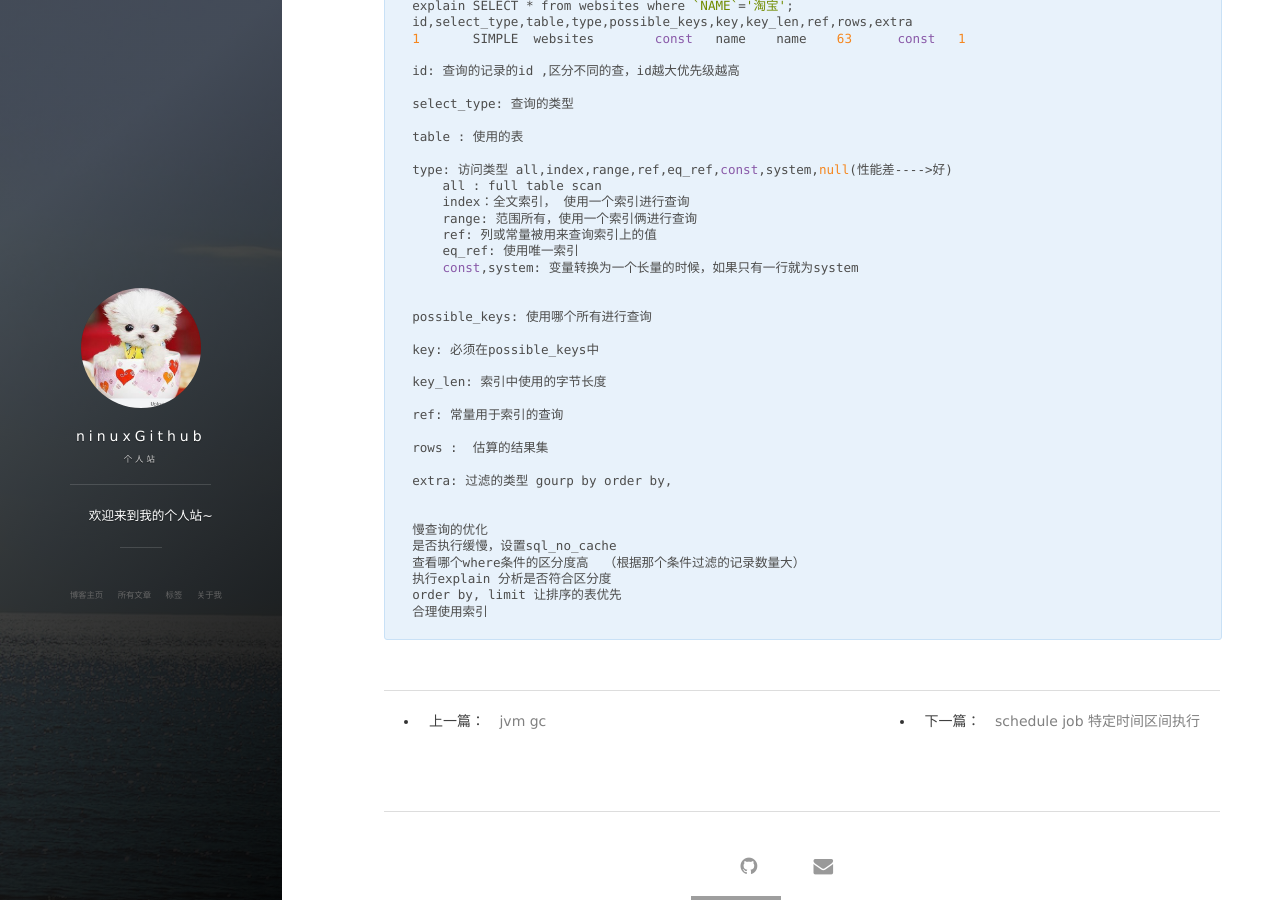
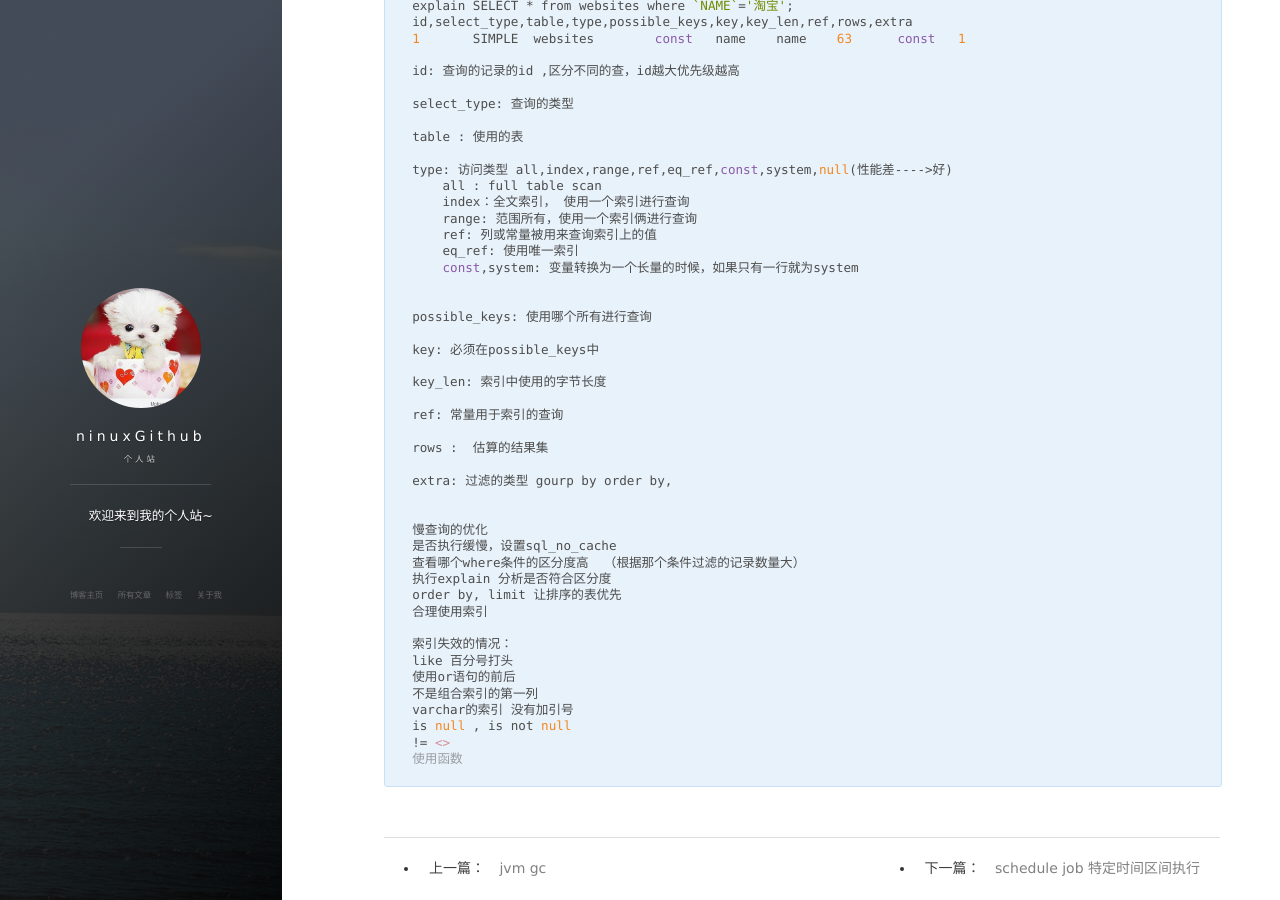
Before and after one commit to ninuxGithub/ninuxGithub.github.io, a Jekyll site: the page built from _posts/java/2019-07-16-dbIndex.md, in a window 1280 px wide and 900 px high, scrolled down 1324 px. Built offline with Jekyll 4.4.1, drawn with Linux system fonts in a browser that asks for light colours; nearby versions of some CDN libraries; comment, search, counter and statistics services are not loaded; grey boxes are pictures that could not be loaded.

Commit message:
索引不生效的情况

```diff
--- a/_posts/java/2019-07-16-dbIndex.md
+++ b/_posts/java/2019-07-16-dbIndex.md
@@ -116,3 +116,12 @@ tag: java
     执行explain 分析是否符合区分度
     order by, limit 让排序的表优先
     合理使用索引
+
+    索引失效的情况：
+    like 百分号打头
+    使用or语句的前后
+    不是组合索引的第一列
+    varchar的索引 没有加引号
+    is null , is not null
+    != <>
+    使用函数
```
